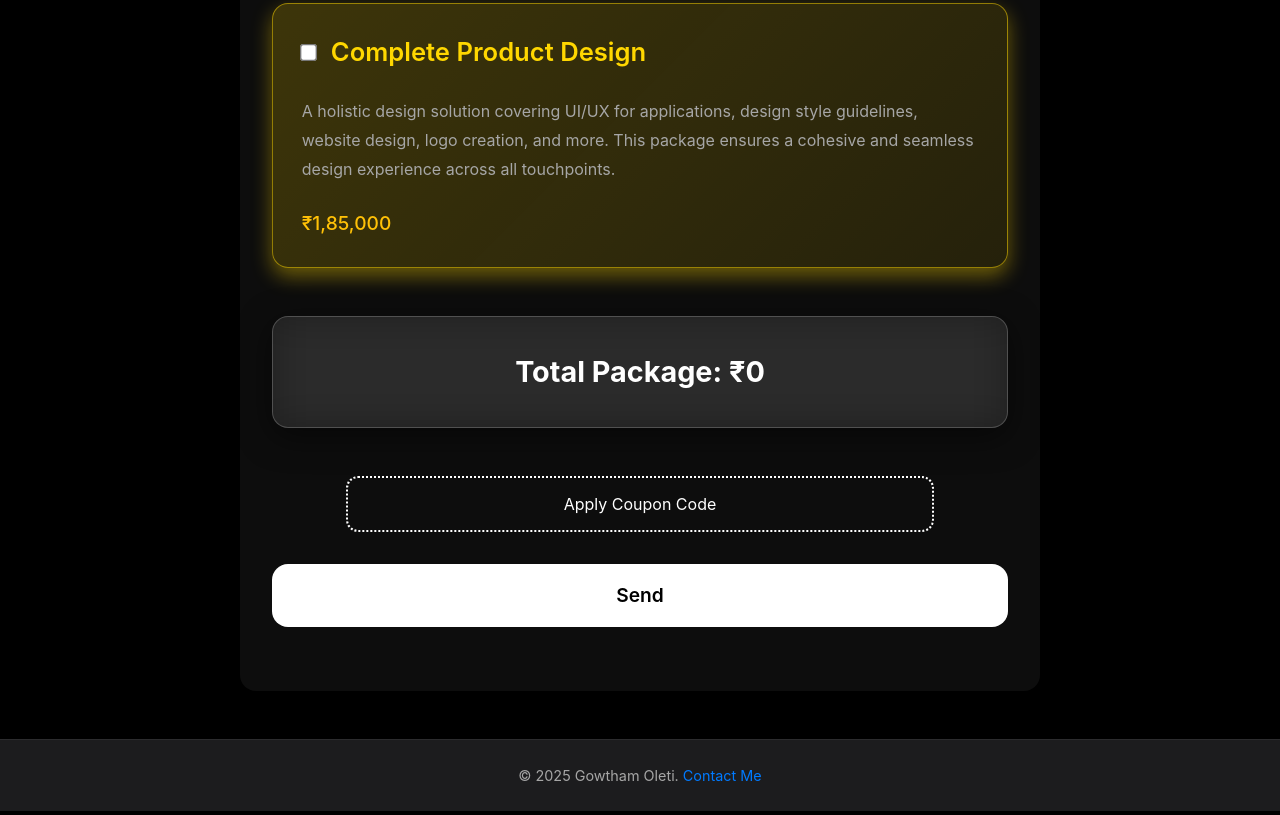
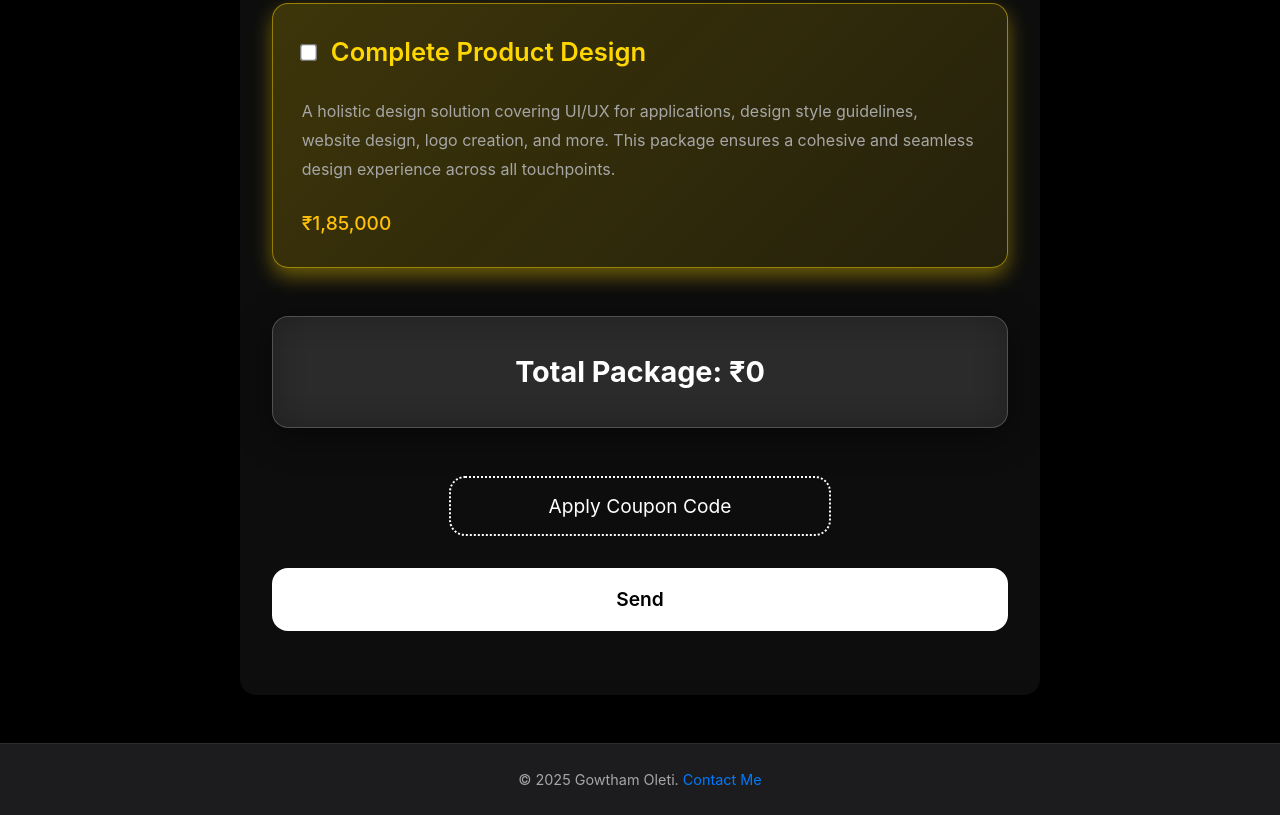
Before and after one commit to GowthamOleti/pkg, a plain HTML site: page index.html in a window 1280 px wide. Shown: the part 1777-2592 px from the top of the page. Drawn offline with nearby package versions, Linux system fonts and the light colour scheme.

Commit message:
Update index.html

```diff
--- a/index.html
+++ b/index.html
@@ -189,23 +189,7 @@
       text-decoration: underline;
     }
 
-    /* Coupon Code Styling */
-    .coupon-box {
-      margin-top: 2rem;
-      text-align: center;
-    }
 
-    .coupon-box input {
-      width: 80%;
-      padding: 1rem;
-      font-size: 1rem;
-      border: 2px dotted #FFFFFF;
-      border-radius: 12px;
-      background: transparent;
-      color: #FFFFFF;
-      text-align: center;
-      outline: none;
-    }
 
   .coupon-box {
   margin-top: 2rem;
@@ -213,20 +197,29 @@
 }
 
 .coupon-box input {
-      width: 80%;
-      padding: 1rem;
-      font-size: 1rem;
+  display: block;
+  margin: 2rem auto;
+  padding: 1rem 2.5rem;
+  font-size: 1.2rem;
   border: 2px dotted #FFFFFF;
-      border-radius: 12px;
+  border-radius: 16px;
   background: transparent;
   color: #FFFFFF;
   text-align: center;
   outline: none;
+  cursor: pointer;
+  transition: background-color 0.2s ease, color 0.2s ease;
 }
 
 .coupon-box input::placeholder {
   color: #FFFFFF;
 }
+
+.coupon-box input:hover {
+  background-color: #F2F2F2;
+  color: #007AFF;
+}
+
 
     .discounted-price {
       text-decoration: line-through;
```
Lines whose indentation alone changed are shown as unchanged.
